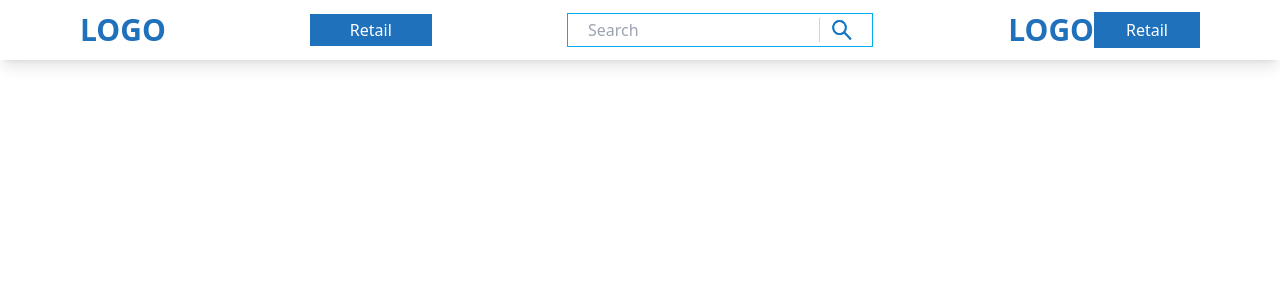
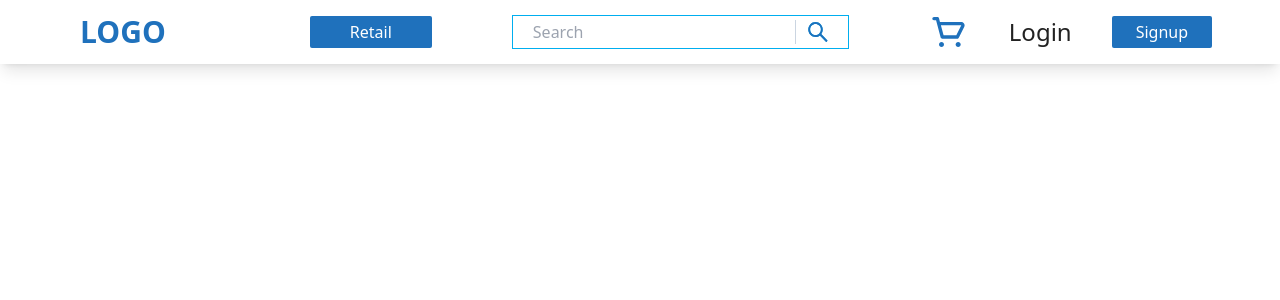
Before and after one commit to george-asiedu/Storefront, an Angular app in the folder storefront/: page / in a window 1280 px wide. Shown: the top 300 px of the page. Built offline with nearby package versions, Linux system fonts and the light colour scheme.

Commit message:
cart,  login and signup

```diff
--- a/storefront/src/app/navbar/navbar.component.html
+++ b/storefront/src/app/navbar/navbar.component.html
@@ -1,18 +1,19 @@
-<header class="sm:w-full sm:overflow-hidden sm:flex items-center justify-between py-3 px-20 shadow-lg">
-    <div class="flex gap-36 items-center">
+<header class="sm:w-full sm:overflow-hidden sm:flex items-center gap-20 py-3 px-20 shadow-lg">
+    <div class="flex gap-36 items-center w-1/3">
         <h1 class="text-primary text-3xl font-semibold">LOGO</h1>
-        <button class="text-white bg-primary cursor-pointer py-1 px-10 font-medium">Retail</button>
+        <button class="text-white bg-primary cursor-pointer py-1 px-10 font-medium rounded-sm">Retail</button>
     </div>
-    <div class="flex items-center justify-between py-1 px-5 border border-secondary cursor-pointer">
+    <div class="flex items-center justify-between py-1 px-5 border border-secondary cursor-pointer w-2/5">
         <input
             type="text"
             placeholder="Search"
-            class="outline-none border-r border-slate-300"
+            class="outline-none border-r border-slate-300 w-full"
         />
         <img src="../../assets/search-icon.svg" alt="search-icon" class="w-5 ml-3">
     </div>
-    <div class="flex">
-        <h1 class="text-primary text-3xl font-semibold">LOGO</h1>
-        <button class="text-white bg-primary cursor-pointer py-1 px-8">Retail</button>
+    <div class="flex items-center w-1/3 gap-10">
+        <img src="../../assets/cart.svg" alt="cart-icon">
+        <button class="text-black bg-none cursor-pointer font-normal text-2xl">Login</button>
+        <button class="text-white bg-primary cursor-pointer py-1 px-6 font-medium rounded-sm">Signup</button>
     </div>
 </header>
--- a/storefront/tailwind.config.js
+++ b/storefront/tailwind.config.js
@@ -7,7 +7,8 @@ module.exports = {
     extend: {
       colors: {
         primary: '#1F71BC',
-        secondary: '#00AEEF'
+        secondary: '#00AEEF',
+        black: '#222222'
       }
     },
   },
```
